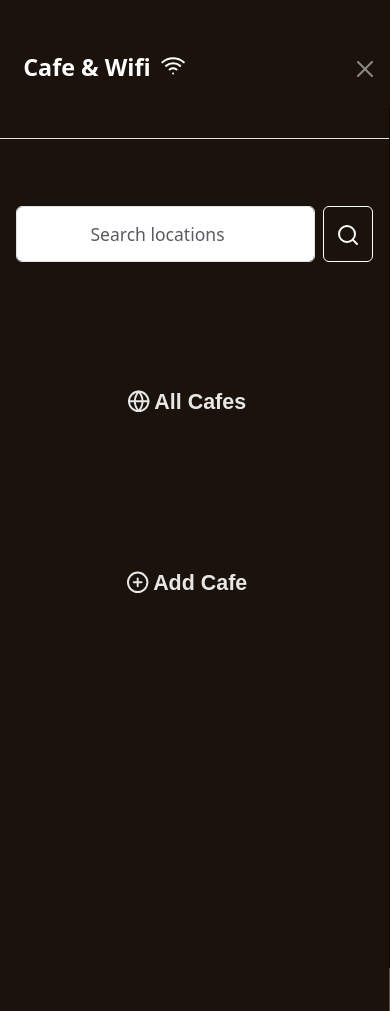
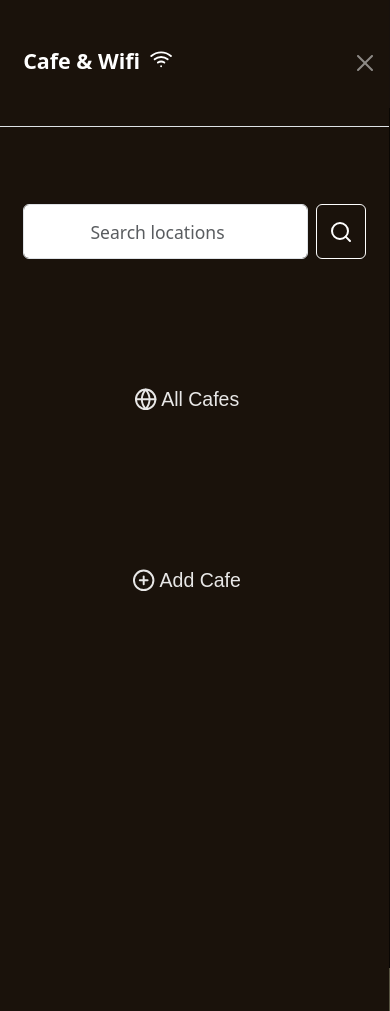
Before and after one commit to OmniRR24/cafenwifi, a Flask app: page /add-cafe/1/5 in a window 390 px wide, after a click that opens the changed part. Run offline with Flask 3, Linux system fonts and the light colour scheme.

Commit message:
navbar-adjustment

```diff
--- a/static/css/styles.css
+++ b/static/css/styles.css
@@ -346,7 +346,7 @@ footer {
     .offcanvas-title {
         font-size: 4vw;
         font-weight: bold;
-        margin: 5% 0 5% 2%;
+        margin: 4% 0 4% 2%;
     }
 
     .side-icon {
@@ -362,11 +362,11 @@ footer {
     .search-bar {
         width: 50vw;
         font-size: 3vw;
-        margin-top: 5vh;
+        margin-top: 6vh;
     }
 
     .search-btn {
-        margin-top: 5vh;
+        margin-top: 6vh;
     }
 
     /* .navbar-nav {
@@ -375,7 +375,6 @@ footer {
 
     .nav-link {
         font-size: 3.5vw;
-        font-weight: bold;
         opacity: .9;
         margin-top: 10vh;
     }
@@ -535,22 +534,21 @@ footer {
     }
 
     .offcanvas-title {
-        font-size: 6vw;
+        font-size: 5.5vw;
     }
 
     .side-icon, btn-close {
-        height: 6.2vh;
-        width: 6.2vw;
+        height: 5.7vh;
+        width: 5.7vw;
     }
 
     .search-bar {
-        width: 80vw;
+        width: 80%;
         font-size: 4.5vw;
     }
 
     .nav-link {
-        font-size: 5.5vw;
-        font-weight: bold;
+        font-size: 5vw;
         opacity: .9;
     }
 
--- a/templates/header.html
+++ b/templates/header.html
@@ -73,7 +73,7 @@
       </div>
 
       <div class="offcanvas-body">
-        <form class="d-flex mx-auto search-container" role="search" action="{{ url_for('search_results') }}">
+        <form class="d-flex mx-auto search-container justify-content-center" role="search" action="{{ url_for('search_results') }}">
           <input class="form-control me-2 search-bar" type="search" placeholder="Search locations" aria-label="Search" name="loc" id="search">
           <button class="btn search-btn" type="submit">
             <i data-feather="search"></i>
```
